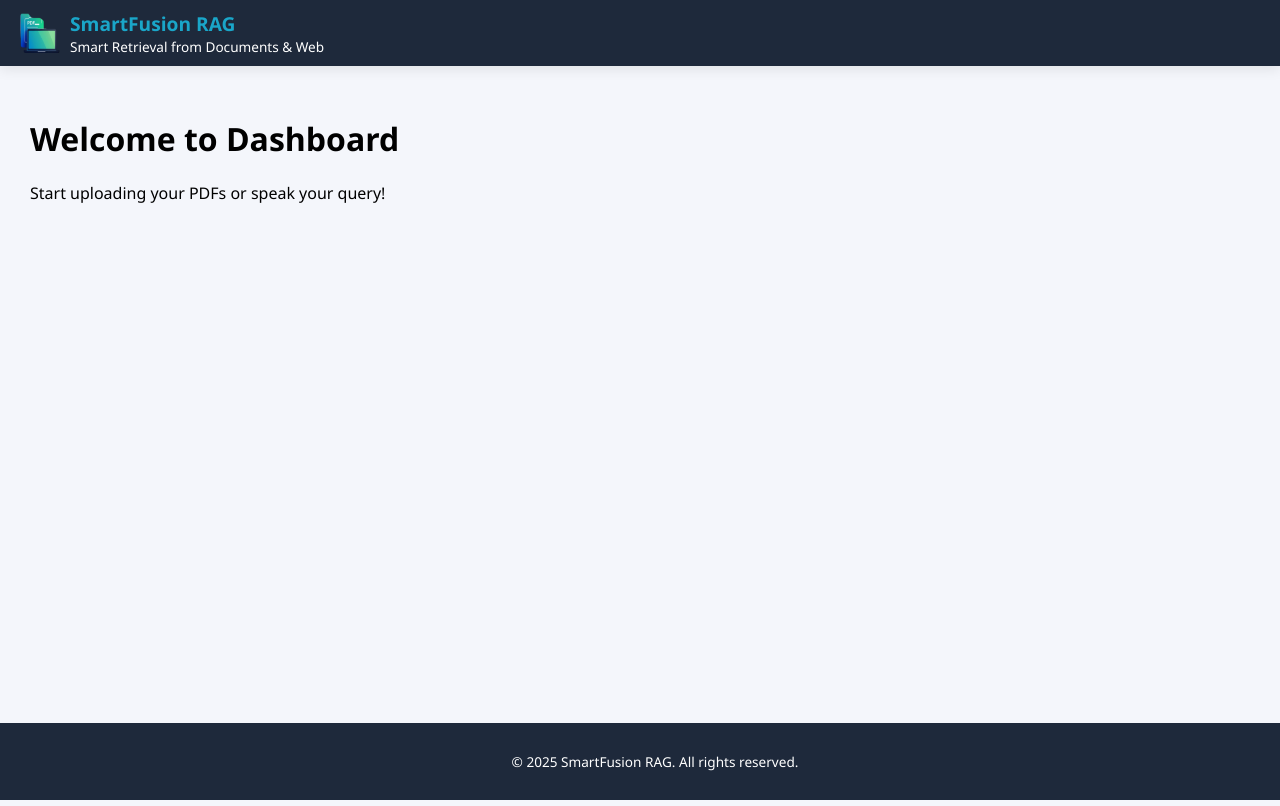
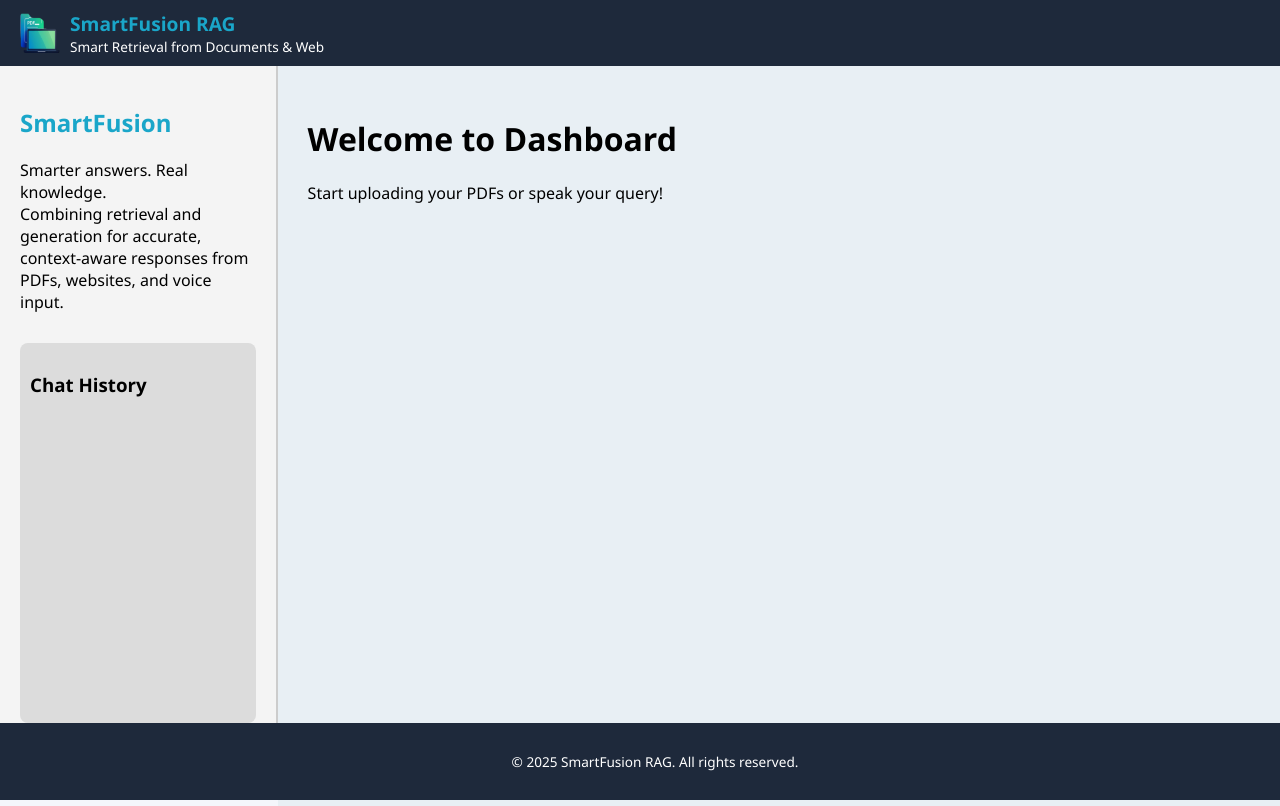
Before and after one commit to Ketan5757/smartfusion-rag, a React (Create React App) app: page /dashboard in a window 1280 px wide. Built offline with nearby package versions, Linux system fonts and the light colour scheme; no server answers.

Commit message:
Update HomePage with scrolling banner and restructure Dashboard layout

```diff
--- a/src/components/Dashboard.jsx
+++ b/src/components/Dashboard.jsx
@@ -6,20 +6,34 @@ const Dashboard = () => {
 
   return (
     <>
-      {/* Shared Header */}
-      <Header />
+  <Header />
 
-      {/* Main Content */}
-      <div className="dashboard-container">
-        <main style={{ padding: '30px' }}>
-          <h1>Welcome to Dashboard</h1>
-          <p>Start uploading your PDFs or speak your query!</p>
-        </main>
+  {/* Main Dashboard Layout */}
+  <div className="dashboard-wrapper">
+    {/* dashboard Left Section*/}
+    <div className="dashboard-left">
+      <h2>SmartFusion</h2>
+      <p>
+        Smarter answers. Real knowledge.<br />
+        Combining retrieval and generation for accurate,<br />
+        context-aware responses from PDFs, websites, and voice input.
+      </p>
+
+      <div className="chat-history-box">
+        <h3>Chat History</h3>
+        {/* Chat history logic */}
       </div>
+    </div>
 
-      {/* Shared Footer */}
-      <Footer />
-    </>
+    {/* Dashboard Right Section  */}
+    <div className="dashboard-right">
+      <h1>Welcome to Dashboard</h1>
+      <p>Start uploading your PDFs or speak your query!</p>
+    </div>
+  </div>
+
+  <Footer />
+</>
   );
 };
 
--- a/src/styles/Dashboard.css
+++ b/src/styles/Dashboard.css
@@ -34,6 +34,45 @@
   border-bottom: 1px solid #e2e8f0;
 }
 
+/*Dashboard division*/
+.dashboard-wrapper {
+  display: flex;
+  height: calc(100vh - 120px); /* Adjust if your header/footer are different */
+  margin: 0;
+  padding: 0;
+}
+
+.dashboard-left {
+  width: 20vw;
+  height: 100%;
+  padding: 20px;
+  background-color: #f4f4f4;
+  border-right: 2px solid #ccc;
+}
+
+.dashboard-right {
+  width: 80vw;
+  height: 100%;
+  padding: 30px;
+  background-color: #e8eff4;
+}
+
+/* Optional for left section styling */
+.dashboard-left h2 {
+  color: #1aa6c9;
+  font-size: 24px;
+}
+
+.chat-history-box {
+  margin-top: 30px;
+  padding: 10px;
+  background-color: #dcdcdc;
+  height: 360px;
+  overflow-y: auto;
+  border-radius: 8px;
+}
+
+
 .user-info {
   margin-right: 16px;
   font-size: 0.95rem;
--- a/src/styles/HomePage.css
+++ b/src/styles/HomePage.css
@@ -48,7 +48,7 @@
   padding: 30px 20px;
   gap: 50px;
   margin: 20px auto;
-  background-color: #ffffff;
+  background-color: white;
   border-radius: 16px;
   width: 85%;
   box-shadow: 0 6px 18px rgba(0, 0, 0, 0.06);
```
